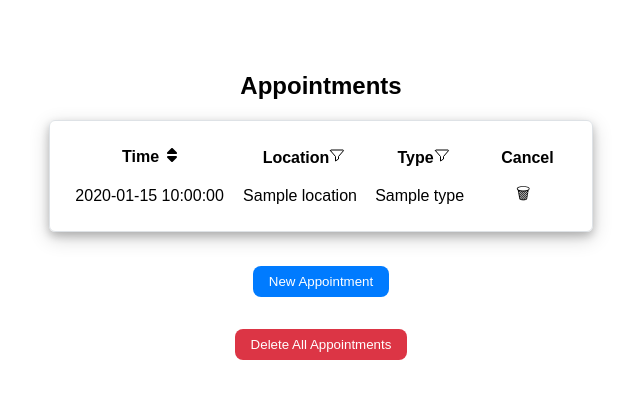
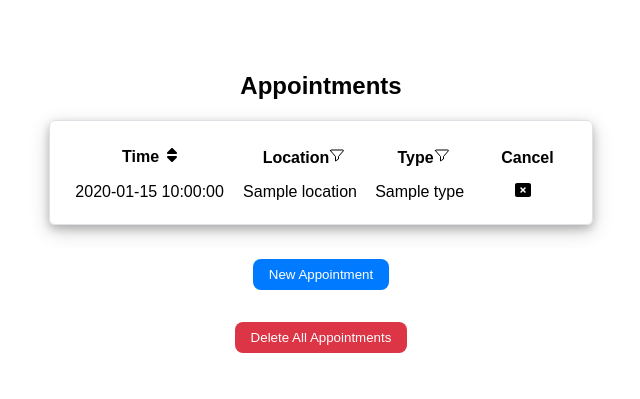
Before and after one commit to Om4r37/medlabAi, a Python web app: template app/templates/appointments/appointments.jinja in a window 1280 px wide. Shown: the part 53-452 px from the top of the page, without its empty margins (319-959 px from the left). Run offline with Jinja, Linux system fonts and the light colour scheme; the template is opened without the code that fills it: most values are stand-ins (such as "Sample title", 1, 10 or a date in 2020).

Commit message:
fix table icons

```diff
--- a/app/templates/admin/appointments.jinja
+++ b/app/templates/admin/appointments.jinja
@@ -34,7 +34,9 @@ Appointments
                 <td>{{ row.time }}</td>
                 <td>{{ row.location }}</td>
                 <td>{{ row.type }}</td>
-                <td><a href="/fill?id={{row.id}}">📃</a></td>
+                <td><a href="/fill?id={{row.id}}">
+                        <img src="/static/pics/fill.svg" style="height: 1rem;">
+                    </a></td>
             </tr>
             {% endfor %}
         </tbody>
--- a/app/templates/admin/results.jinja
+++ b/app/templates/admin/results.jinja
@@ -34,7 +34,9 @@ Results
                 <td>{{ row.time }}</td>
                 <td>{{ row.location }}</td>
                 <td>{{ row.type }}</td>
-                <td><a href="/result?id={{row.id}}">📄</a></td>
+                <td><a href="/result?id={{row.id}}">
+                        <img src="/static/pics/open.svg" style="height: 1rem;">
+                    </a></td>
             </tr>
             {% endfor %}
         </tbody>
--- a/app/templates/appointments/appointments.jinja
+++ b/app/templates/appointments/appointments.jinja
@@ -28,7 +28,9 @@ Appointments
                 <td>{{ row.time }}</td>
                 <td>{{ row.location }}</td>
                 <td>{{ row.type }}</td>
-                <td><a href="/remove?id={{row.id}}" style="color: black;">🗑</a></td>
+                <td><a href="/remove?id={{row.id}}">
+                        <img src="/static/pics/cancel.svg" style="height: 1rem;">
+                    </a></td>
             </tr>
             {% endfor %}
         </tbody>
--- a/app/templates/layout.jinja
+++ b/app/templates/layout.jinja
@@ -37,8 +37,10 @@
     <div class="center">
         <div class="tab-bar">
             <a class="navbar-tab" href="/">
-                {% if session["user_id"] == 1 %}<span><img src="/static/pics/dashboard.svg" style="height: 1rem;"
-                        class="white"></span>Dashboard
+                {% if session["user_id"] == 1 %}
+                <span>
+                    <img src="/static/pics/dashboard.svg" style="height: 1rem;" class="white">
+                </span>Dashboard
                 {% else %}
                 <span>
                     <img src="/static/pics/information.svg" style="height: 1rem;" class="white">
--- a/app/templates/results.jinja
+++ b/app/templates/results.jinja
@@ -28,7 +28,9 @@ Results
                 <td>{{ row.time }}</td>
                 <td>{{ row.location }}</td>
                 <td>{{ row.type }}</td>
-                <td><a href="/result?id={{row.id}}">📄</a></td>
+                <td><a href="/result?id={{row.id}}">
+                        <img src="/static/pics/open.svg" style="height: 1rem;">
+                    </a></td>
             </tr>
             {% endfor %}
         </tbody>
```
